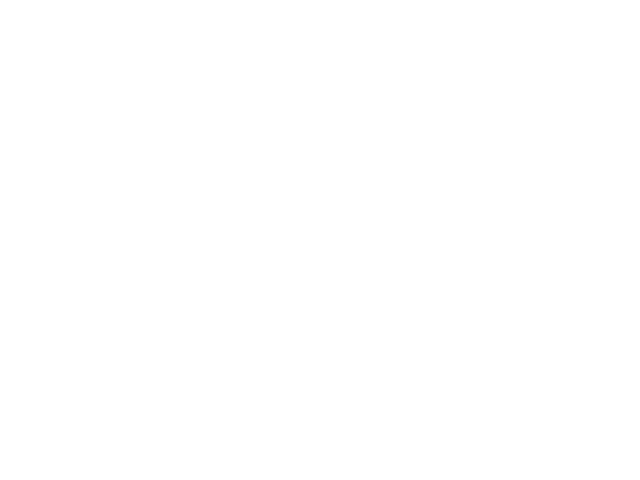
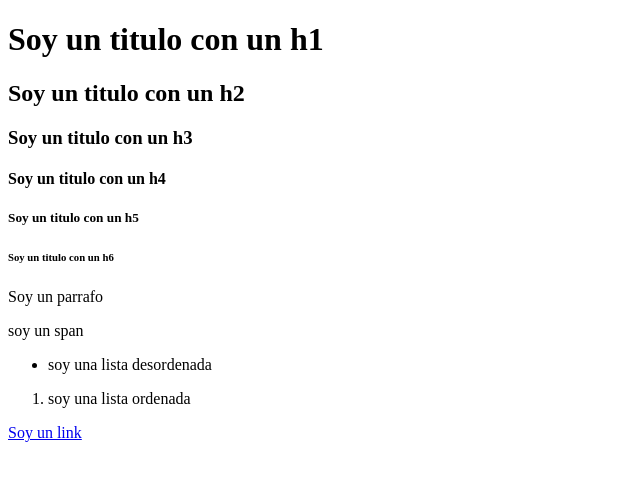
Before and after one commit to jhz-dev/platzi, a website: page courses/curso-definitivo-html-css/index.html in a window 1280 px wide. Shown: the whole page, without its empty margins (0-640 px from the left). Drawn offline with Linux system fonts and the light colour scheme.

Commit message:
8 - index , container tags, content tags

```diff
--- a/courses/curso-definitivo-html-css/index.html
+++ b/courses/curso-definitivo-html-css/index.html
@@ -14,6 +14,36 @@
         <title>Document</title>
     </head>
     <body>
+        <!-- Container tags -->
+        <header>
+            <nav></nav>
+        </header>
+        <main>
+            <section>
+                <article></article>
+            </section>
+        </main>
 
+        <div></div> <!-- comodin -->
+        <footer>
+
+        </footer>
+
+        <!-- Content tags -->
+        <h1>Soy un titulo con un h1</h1>
+        <h2>Soy un titulo con un h2</h2>
+        <h3>Soy un titulo con un h3</h3>
+        <h4>Soy un titulo con un h4</h4>
+        <h5>Soy un titulo con un h5</h5>
+        <h6>Soy un titulo con un h6</h6>
+        <p>Soy un parrafo</p>
+        <span>soy un span</span>
+        <ul>
+            <li>soy una lista desordenada</li>
+        </ul>
+        <ol>
+            <li>soy una lista ordenada</li>
+        </ol>
+        <a href="#">Soy un link</a>
     </body>
 </html>
```
